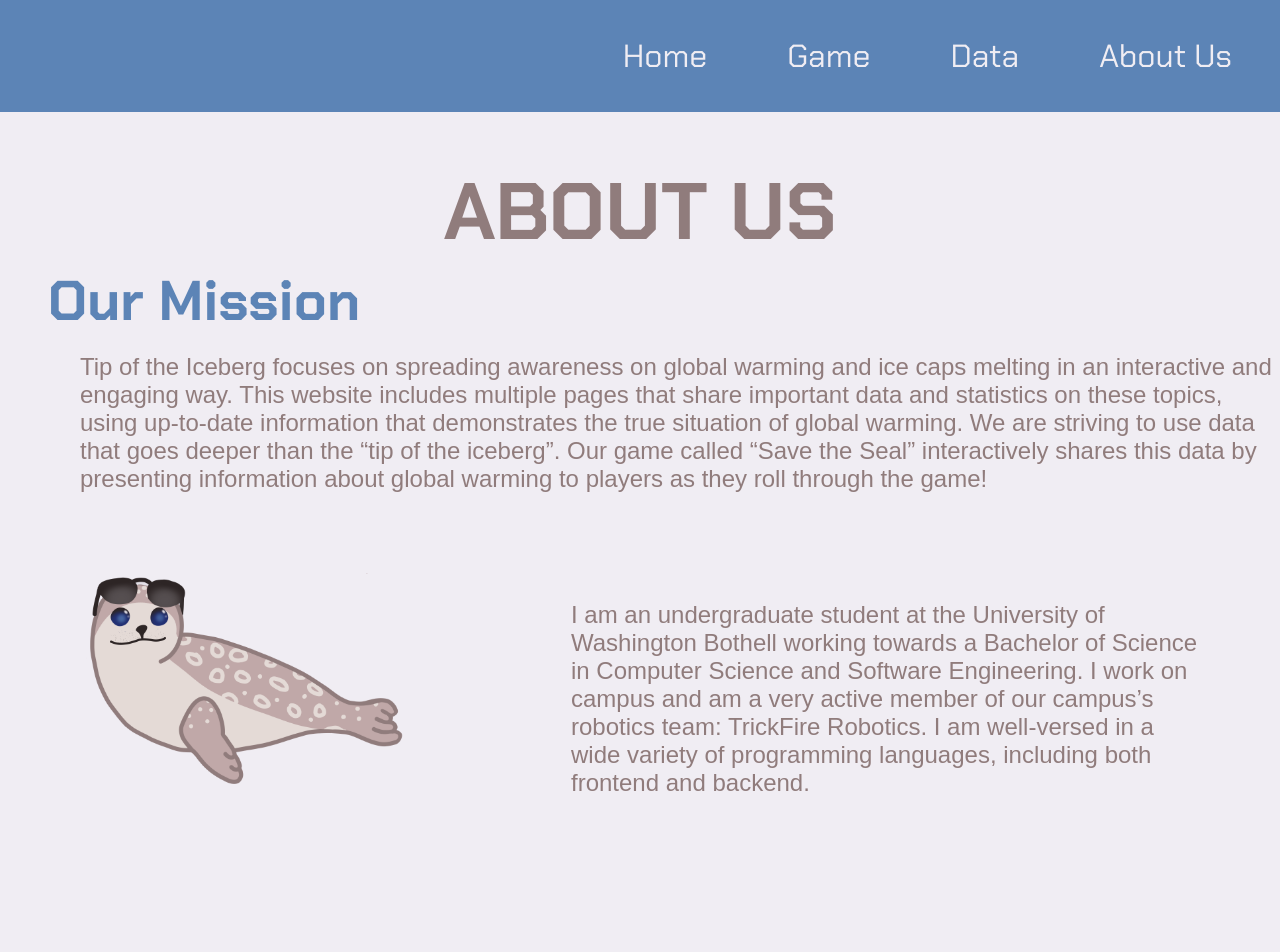
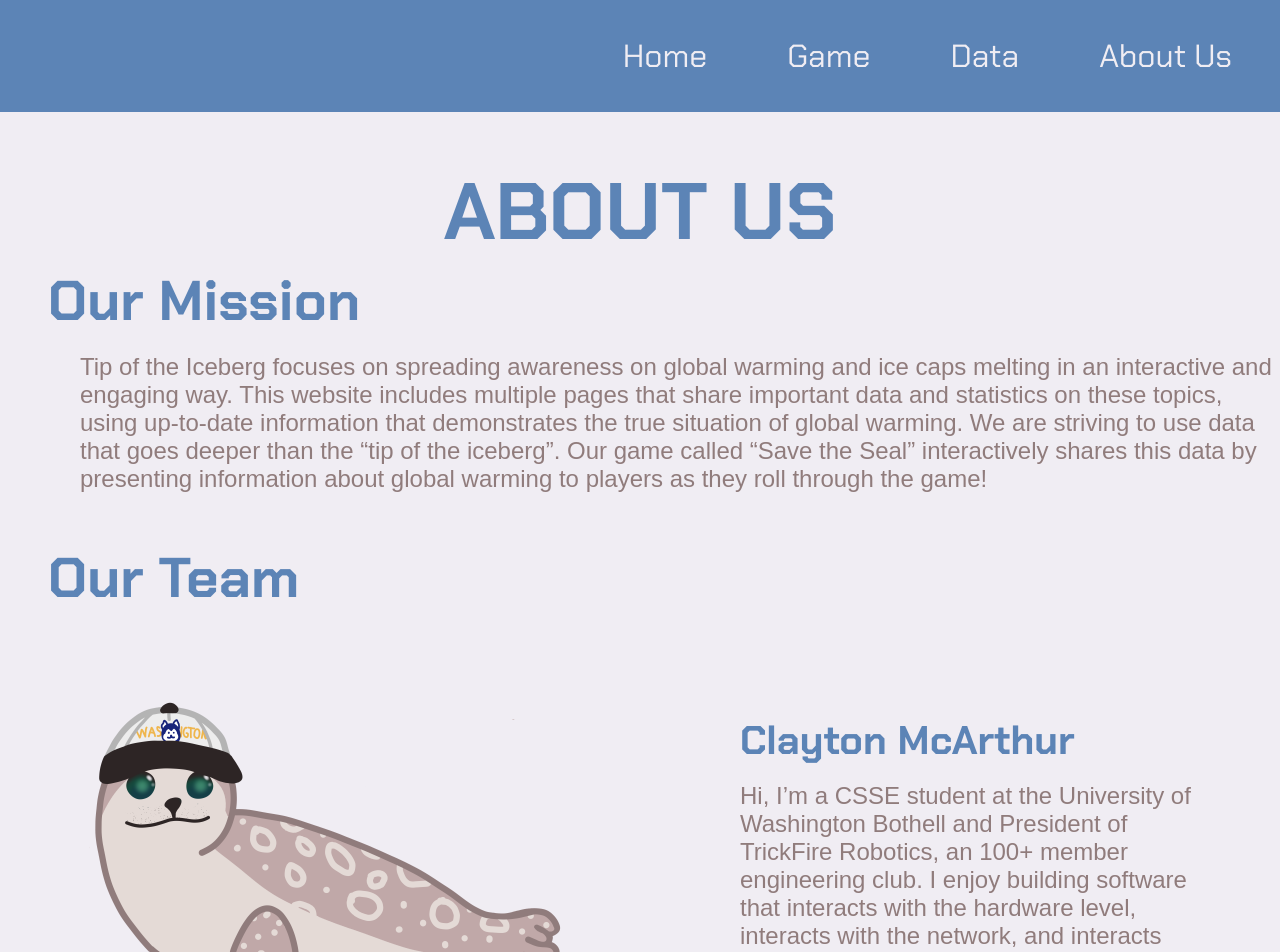
Before and after one commit to E11aW/css481-final-project, a React (Create React App) app: page /about-us in a window 1280 px wide. Shown: the top 952 px of the page. Built offline with nearby package versions, Linux system fonts and the light colour scheme.

Commit message:
SEALS mostly done

```diff
--- a/src/_variables.scss
+++ b/src/_variables.scss
@@ -37,7 +37,7 @@ h1 {
     font-size: 5rem;
     text-transform: uppercase;
     text-align: center;
-    color: $Brown;
+    color: $DeepBlue;
     padding-top: 3rem;
 }
 
--- a/src/components/ImageOverlay/ImageOverlay.scss
+++ b/src/components/ImageOverlay/ImageOverlay.scss
@@ -12,7 +12,7 @@
 
     .text {
         position: absolute;
-        font-size: 6rem;
+        font-size: 5.5rem;
         top: 50%;
         left: 50%;
         transform: translate(-50%, -50%);
--- a/src/components/Seal/Seal.js
+++ b/src/components/Seal/Seal.js
@@ -1,5 +1,5 @@
 import './Seal.scss';
-import { useRef } from 'react';
+import { useRef, useState } from 'react';
 
 /**
  * Seal component to display a customized seal image for each member with fun facts.
@@ -11,6 +11,7 @@ import { useRef } from 'react';
 
 export const Seal = (props) => {
     const funFactRef = useRef(null);
+    const [visible, setVisible] = useState(false);
 
     const displayFunFact = () => {
         // Select a random fun fact from the array
@@ -19,11 +20,15 @@ export const Seal = (props) => {
         if (funFactRef.current) {
             funFactRef.current.textContent = props.funFacts[index];
         }
+        setVisible(true);
+
+        // Hide the fun fact after 3 seconds
+        setTimeout(() => setVisible(false), 3000);
     }
 
     return (
         <div className='seal-section'>
-            <div className='fun-facts'>
+            <div className={`fun-facts ${visible ? 'visible' : ''}`}>
                 <p className='fun-fact' ref={funFactRef}></p>
             </div>
             <img className='seal-image' src={props.imageSource} alt={props.imageAlt} onClick={displayFunFact} />
--- a/src/components/Seal/Seal.scss
+++ b/src/components/Seal/Seal.scss
@@ -1,11 +1,27 @@
 @import '../../variables.scss';
 
 .seal-section {
-    height: 300px;
-    width: auto;
+    flex: 0 0 500px;
+
+    .fun-facts {
+        height: 50px;
+        margin-bottom: 10px;
+        position: absolute;
+        padding-left: 190px;
+        width: 100%;
+        text-align: left;
+        pointer-events: none;
+        opacity: 0;
+        transition: opacity 0.5s ease-in-out;
+
+        &.visible {
+            opacity: 1;
+        }
+    }
 
     .seal-image {
         width: 100%;
         height: auto;
+        cursor: pointer;
     }
 }
--- a/src/components/TextImage/TextImage.js
+++ b/src/components/TextImage/TextImage.js
@@ -32,6 +32,7 @@ export const TextImage = (props) => {
                     <img className='image' src={props.imageSource} alt={props.imageAlt} />
                 )}
                 <div className='text-button'>
+                    {props.funFacts && <h3>{props.imageAlt}</h3>}
                     <p className='text'>{props.text}</p>
                     {props.hasButton && <Button className='button' buttonLink={props.buttonLink} buttonText={props.buttonText} />}
                 </div>
--- a/src/components/TextImage/TextImage.scss
+++ b/src/components/TextImage/TextImage.scss
@@ -23,5 +23,11 @@
         .text {
             padding-bottom: 3rem;
         }
+
+        h3 {
+            padding-bottom: 1rem;
+            color: $DeepBlue;
+            font-size: 2.5rem;
+        }
     }
 }
--- a/src/pages/about-us/about-us.js
+++ b/src/pages/about-us/about-us.js
@@ -13,19 +13,20 @@ export const AboutUs = () => {
         <h1>About Us</h1>
         <h2>Our Mission</h2>
         <p className='mission-paragraph'>Tip of the Iceberg focuses on spreading awareness on global warming and ice caps melting in an interactive and engaging way. This website includes multiple pages that share important data and statistics on these topics, using up-to-date information that demonstrates the true situation of global warming. We are striving to use data that goes deeper than the “tip of the iceberg”. Our game called “Save the Seal” interactively shares this data by presenting information about global warming to players as they roll through the game!</p>
+        <h2>Our Team</h2>
+        <TextImage
+          imageSource={ClaytonSeal}
+          imageAlt='Clayton McArthur'
+          text='Hi, I’m a CSSE student at the University of Washington Bothell and President of TrickFire Robotics, an 100+ member engineering club. I enjoy building software that interacts with the hardware level, interacts with the network, and interacts with large data sets. I strive to be a good team player and leader.'
+          hasButton={false}
+          funFacts={['Send me fun facts']}
+        />
         <TextImage
           imageSource={EllaSeal}
           imageAlt='Ella Williams'
           text='I am an undergraduate student at the University of Washington Bothell working towards a Bachelor of Science in Computer Science and Software Engineering. I work on campus and am a very active member of our campus’s robotics team: TrickFire Robotics. I am well-versed in a wide variety of programming languages, including both frontend and backend.'
           hasButton={false}
           funFacts={['I have a pet cornsnake', 'I like doing arts and crafts', 'I know what Pokemon is', 'I have loved dragons my entire life', 'I am such a workaholic', 'I am a very chaotic seal', 'I turned everyone into seals', 'I hate deserts, minus cacti of course']}
-        />
-        <TextImage
-          imageSource={ClaytonSeal}
-          imageAlt='Clayton McArthur'
-          text='Hi, I’m a CSSE student at the University of Washington Bothell and President of TrickFire Robotics, an 100+ member engineering club. I enjoy building software that interacts with the hardware level, interacts with the network, and interacts with large data sets. I strive to be a good team player and leader.'
-          hasButton={false}
-          funFacts={['Send me fun facts']}
         />
         <TextImage
           imageSource={IshaanSeal}
--- a/src/pages/about-us/about-us.scss
+++ b/src/pages/about-us/about-us.scss
@@ -3,4 +3,5 @@
 .mission-paragraph {
     padding-left: 5rem;
     padding-top: 1rem;
+    padding-bottom: 3rem;
 }
```
